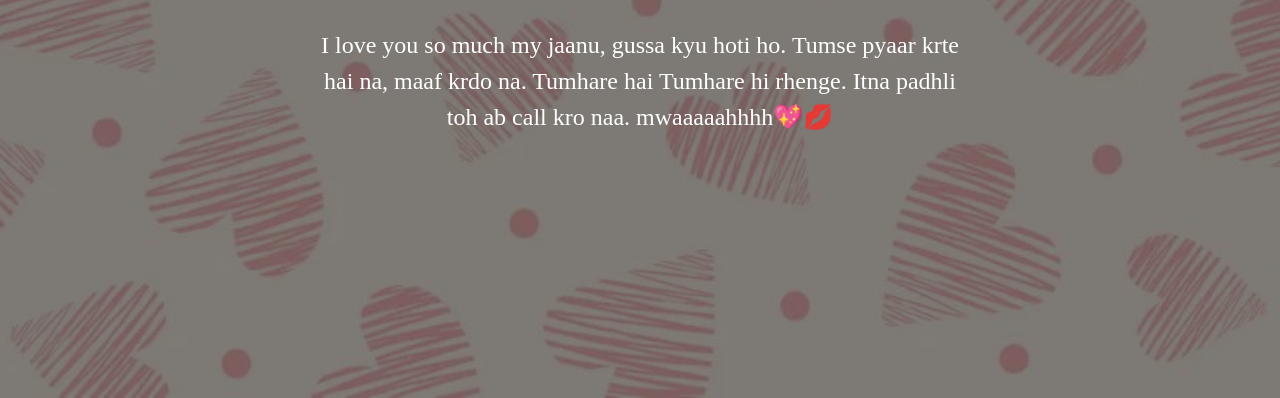
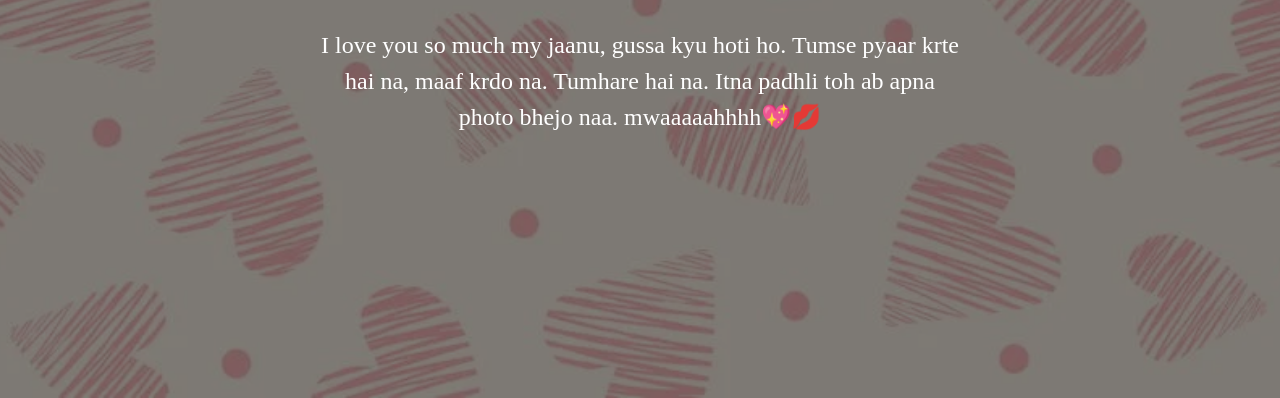
Before and after one commit to roger098ai/sorry, a plain HTML site: page index.html in a window 1280 px wide. Shown: the part 402-800 px from the top of the page. Drawn offline with Linux system fonts and the light colour scheme.

Commit message:
Update index.html

```diff
--- a/index.html
+++ b/index.html
@@ -10,7 +10,7 @@
 		<div class="content">
 			<img src="erm-fingers.gif" alt="Sorry Gif" class="gif">
 			<h1 class="apology">I'm sorry na baby.</h1>
-			<p class="message">I love you so much my jaanu, gussa kyu hoti ho. Tumse pyaar krte hai na, maaf krdo na. Tumhare hai Tumhare hi rhenge. Itna padhli toh ab call kro naa. mwaaaaahhhh💖💋  </p>
+			<p class="message">I love you so much my jaanu, gussa kyu hoti ho. Tumse pyaar krte hai na, maaf krdo na. Tumhare hai na. Itna padhli toh ab apna photo bhejo naa. mwaaaaahhhh💖💋  </p>
 		</div>
 	</div>
 </body>
```
